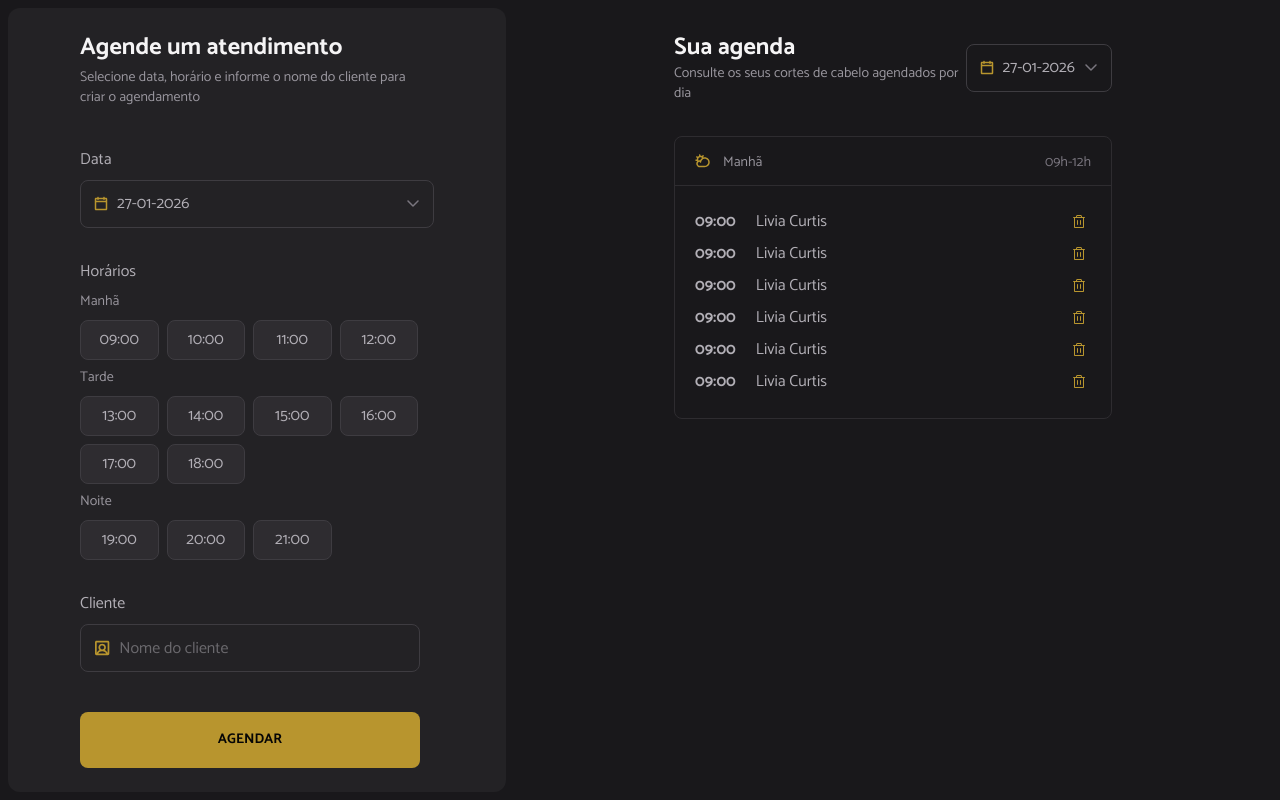
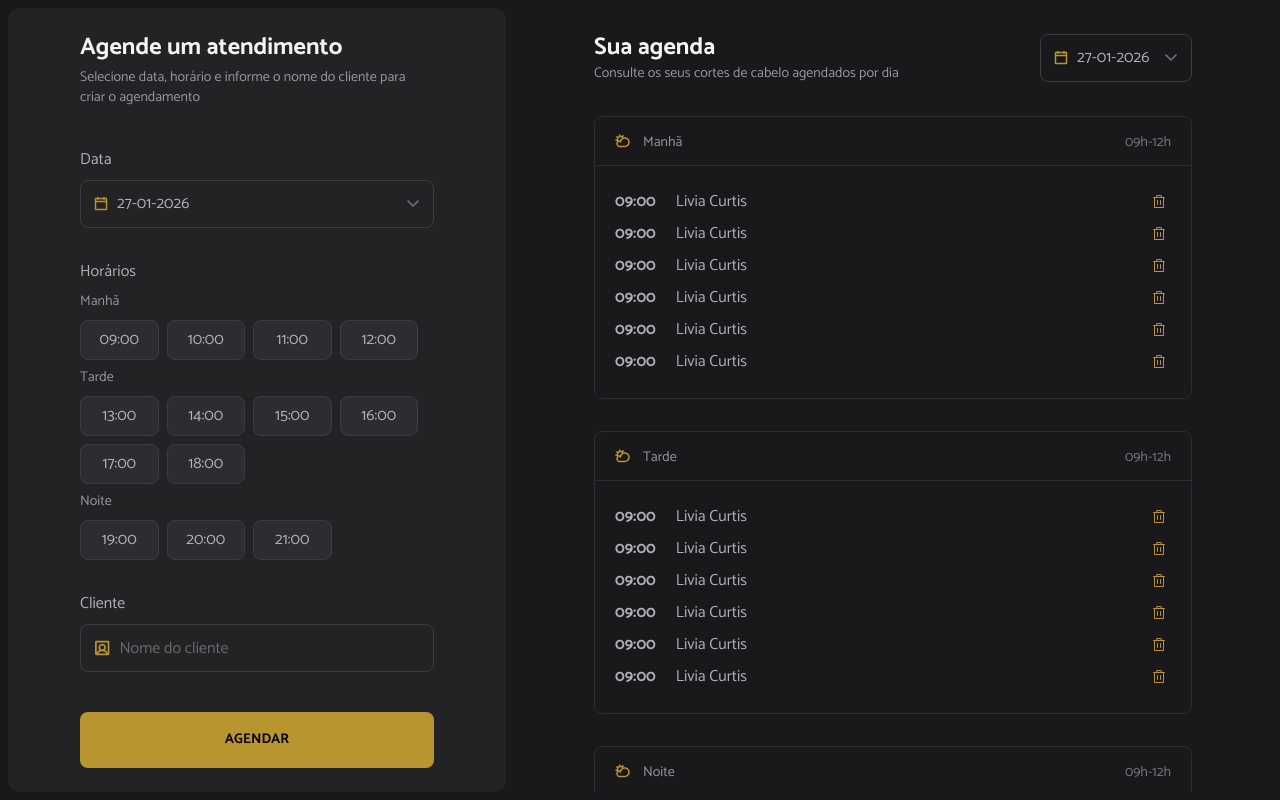
Before and after one commit to 2joliveira/hairday, a React (Vite) app: page / in a window 1280 px wide. Built offline with nearby package versions, Linux system fonts and the light colour scheme.

Commit message:
adjust responsiveness

```diff
--- a/src/components/ListCard.tsx
+++ b/src/components/ListCard.tsx
@@ -19,7 +19,7 @@ const mockitems = [
 
 export function Listcard({ icon, title, timeInterval }: ListcardProps) {
   return (
-    <div className="mt-8 border border-gray-600 rounded-lg">
+    <div className="border border-gray-600 rounded-lg">
       <header className="px-5 py-3 flex items-center justify-between gap-3 border-b border-b-gray-600">
         <Icon size="md" svg={icon} className={iconVariants({})} />
 
--- a/src/pages/Home/components/Schedule.tsx
+++ b/src/pages/Home/components/Schedule.tsx
@@ -5,8 +5,8 @@ import CloudSun from "@/assets/icons/cloudSun.svg?react";
 
 export function Schedule() {
   return (
-    <div className="flex-1 py-6 px-40">
-      <header className="flex items-center justify-between">
+    <div className="flex-1 py-6 px-4 xl:px-20 2xl:px-40 lg:overflow-y-scroll">
+      <header className="flex items-center justify-between gap-4 mb-8">
         <span>
           <Text as="h2" variant="title-lg" className="text-gray-100">
             Sua agenda
@@ -20,8 +20,12 @@ export function Schedule() {
         <InputDate size="sm" />
       </header>
 
-      <main>
+      <main className="space-y-8">
         <Listcard icon={CloudSun} title="Manhã" timeInterval="09h-12h" />
+
+        <Listcard icon={CloudSun} title="Tarde" timeInterval="09h-12h" />
+
+        <Listcard icon={CloudSun} title="Noite" timeInterval="09h-12h" />
       </main>
     </div>
   );
--- a/src/pages/Home/components/ScheduleAppointment.tsx
+++ b/src/pages/Home/components/ScheduleAppointment.tsx
@@ -11,7 +11,7 @@ import UserSquare from "@/assets/icons/userSquare.svg?react";
 
 export function ScheduleAppointment() {
   return (
-    <div className="h-full py-6 px-18 w-124.5 flex flex-col items-start justify-between bg-gray-700 rounded-xl">
+    <div className="h-full w-full lg:w-124.5 py-6 px-6 lg:px-18 flex flex-col items-start justify-between bg-gray-700 rounded-xl">
       <header className="mb-6 flex flex-col gap-1">
         <Text as="h2" variant="title-lg" className="text-gray-100">
           Agende um atendimento
@@ -23,15 +23,15 @@ export function ScheduleAppointment() {
         </Text>
       </header>
 
-      <form className="space-y-8 mb-6">
-        <div className="flex flex-col gap-2">
+      <form className="space-y-8 mb-6 w-full">
+        <div className="flex flex-col gap-2 w-full">
           <Text as="p" className="text-gray-200">
             Data
           </Text>
           <InputDate />
         </div>
 
-        <div className="flex flex-col gap-2">
+        <div className="flex flex-col gap-2 w-full">
           <Text as="p" className="text-gray-200">
             Horários
           </Text>
@@ -39,7 +39,7 @@ export function ScheduleAppointment() {
           <Text as="p" variant="text-sm" className="text-gray-300">
             Manhã
           </Text>
-          <div className="flex gap-2">
+          <div className="flex flex-wrap gap-2">
             {[9, 10, 11, 12].map((time) => (
               <TimeSelect>{hourToTime(time)}</TimeSelect>
             ))}
@@ -64,15 +64,15 @@ export function ScheduleAppointment() {
           </div>
         </div>
 
-        <div className="flex flex-col gap-2">
+        <div className="flex flex-col gap-2 w-full">
           <Text as="p" className="text-gray-200">
             Cliente
           </Text>
-          <InputText icon={UserSquare} placeholder="Nome do cliente" />
+          <InputText icon={UserSquare} placeholder="Nome do cliente" className="w-full" />
         </div>
       </form>
 
-      <Button>AGENDAR</Button>
+      <Button className="w-full">AGENDAR</Button>
     </div>
   );
 }
--- a/src/pages/Home/index.tsx
+++ b/src/pages/Home/index.tsx
@@ -3,7 +3,7 @@ import { ScheduleAppointment } from "./components/ScheduleAppointment";
 
 export function Home() {
   return (
-    <main className="p-2 h-screen flex gap-2 rounded-3">
+    <main className="p-2 h-screen flex flex-col lg:flex-row gap-2 rounded-3">
       <ScheduleAppointment />
       <Schedule />
     </main>
```
